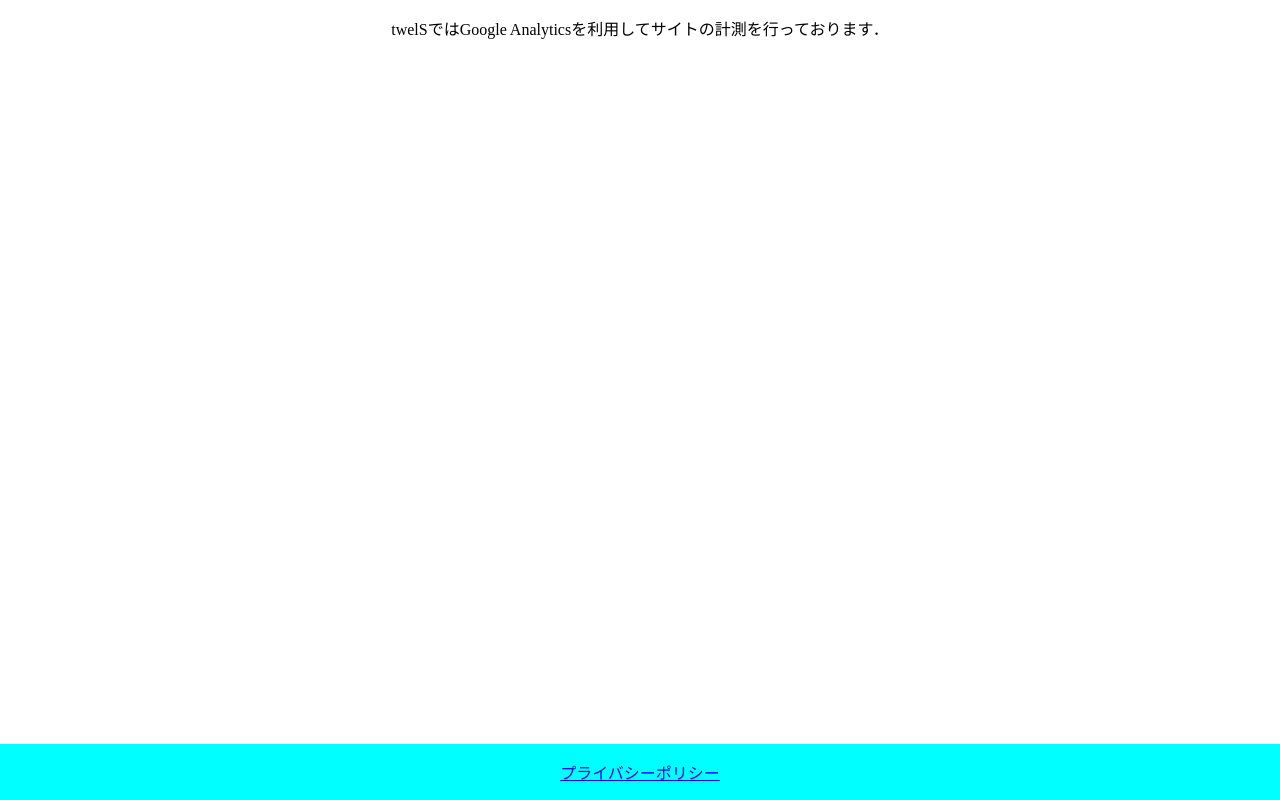
After one commit to Hisashi-Kojima/twelS, a Django app: page /privacypolicy/ in a window 1280 px wide. The commit adds this page. Run offline with Django 3.2, Linux system fonts and the light colour scheme; parts of the project's set-up code (start-up, migrations or seed data) failed here and were passed over.

Commit message:
add Google Analytics and footer

```diff
--- a/twelS/search/templates/search/base.html
+++ b/twelS/search/templates/search/base.html
@@ -5,10 +5,25 @@
     {% block head %}
     <title>Title</title>
     {% endblock head %}
+
+    {% block analytics %}
+    <!-- Global site tag (gtag.js) - Google Analytics -->
+    <script async src="https://www.googletagmanager.com/gtag/js?id=G-FBF3VF32MV"></script>
+    <script>
+    window.dataLayer = window.dataLayer || [];
+    function gtag(){dataLayer.push(arguments);}
+    gtag('js', new Date());
+
+    gtag('config', 'G-FBF3VF32MV');
+    </script>
+    {% endblock analytics %}
 </head>
 <body>
     {% block body %}
         replace me.
     {% endblock body %}
+    <footer>
+        <p><a href="{% url 'privacy_policy' %}">プライバシーポリシー</a></p>
+    </footer>
 </body>
 </html>
--- a/twelS/search/templates/search/index.html
+++ b/twelS/search/templates/search/index.html
@@ -16,6 +16,7 @@
 {% endblock head %}
 
 {% block body %}
+    <div id="main_content">
         <p id="main_form">
             Type math here: <span id="math-field"></span>
             <button onclick="submit()">検索</button>
@@ -43,6 +44,7 @@
             <!-- <a href="." onclick="search_next('{{query}}');return false">更に表示</a> -->
             <a href="./?q={{query}}&start={{start}}">更に表示</a>
         {% endif %}
+    </div>
 
     <script>
     var mathFieldSpan = document.getElementById('math-field');
--- /dev/null
+++ b/twelS/search/templates/search/privacy_policy.html
@@ -0,0 +1,13 @@
+{% extends './base.html' %}
+
+{% load static %}
+
+{% block head %}
+    <title>プライバシーポリシー</title>
+    <link rel="stylesheet" href="{% static 'search/style.css' %}">
+    <link rel="shortcut icon" href="{% static 'search/images/favicon.png' %}">
+{% endblock head %}
+
+{% block body %}
+    <p>twelSではGoogle Analyticsを利用してサイトの計測を行っております．</p>
+{% endblock body %}
--- a/twelS/search/urls.py
+++ b/twelS/search/urls.py
@@ -5,10 +5,11 @@ made by Hisashi
 
 from django.urls import path
 
-from .views import index, robots_txt, coming_soon
+from .views import index, robots_txt, coming_soon, privacy_policy
 
 urlpatterns = [
     path('', coming_soon),
     path('314159265358979/', index),
+    path('privacypolicy/', privacy_policy, name='privacy_policy'),
     path('robots.txt', robots_txt),
 ]
--- a/twelS/search/views.py
+++ b/twelS/search/views.py
@@ -47,6 +47,12 @@ def index(request):
     return render(request, 'search/index.html', context)
 
 
+def privacy_policy(request):
+    """プライバシーポリシーのページ．
+    """
+    return render(request, 'search/privacy_policy.html', {})
+
+
 def robots_txt(request):
     """robots.txtを表示するための関数．
     """
--- a/twelS/static/search/style.css
+++ b/twelS/static/search/style.css
@@ -8,6 +8,14 @@ body{
     text-align: center;
 }
 
+footer{
+    width: 100%;
+    text-align: center;
+    position: fixed;
+    background-color: aqua;
+    bottom: 0;
+}
+
 #math-field{
     font-size: 170%;
     width: 50%;
@@ -15,6 +23,10 @@ body{
 
 #main_form > button{
     font-size: 120%;
+}
+
+#main_content{
+    margin-bottom: 100px;  /* footerとかぶらないように */
 }
 
 .page{
```
Lines whose indentation alone changed are shown as unchanged.
